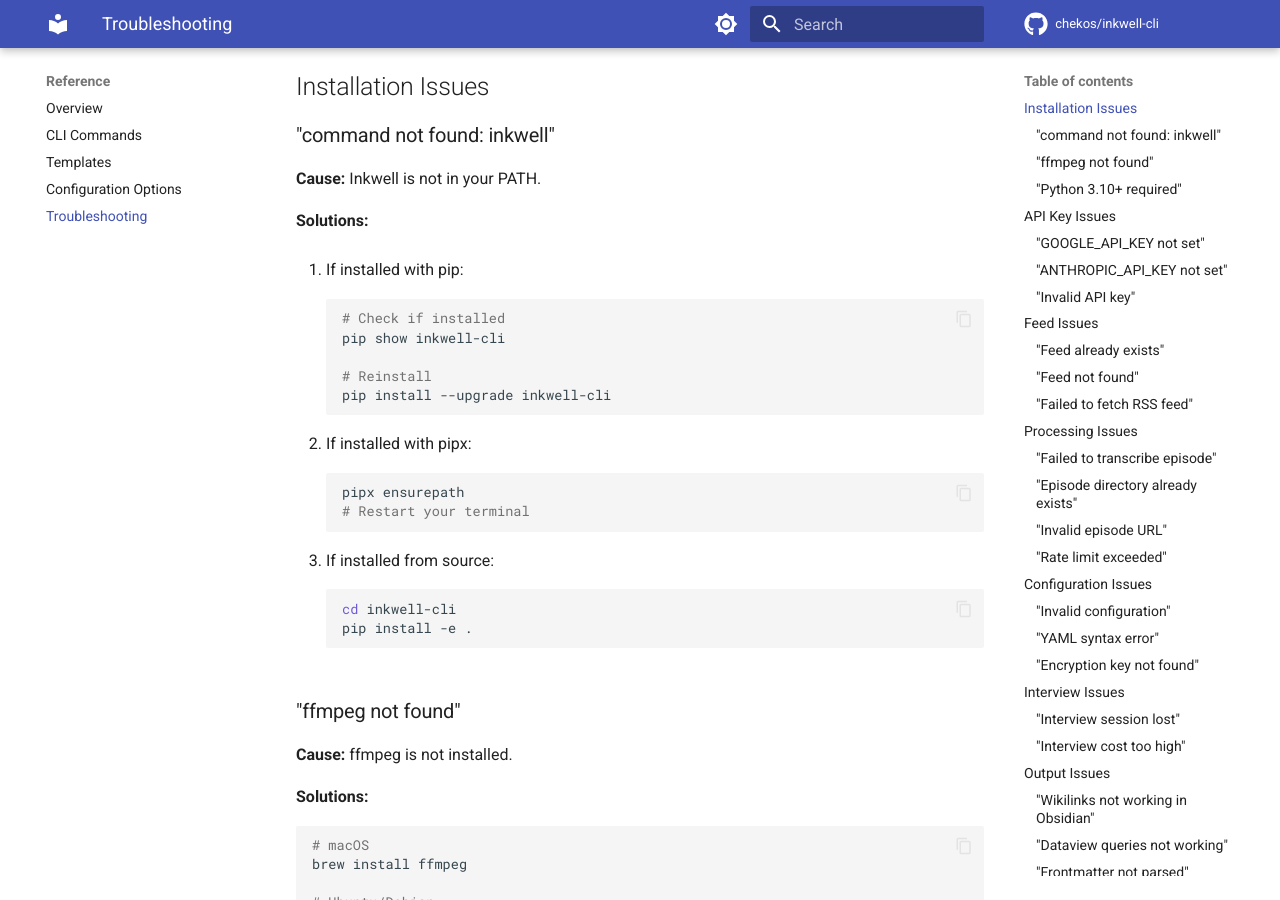
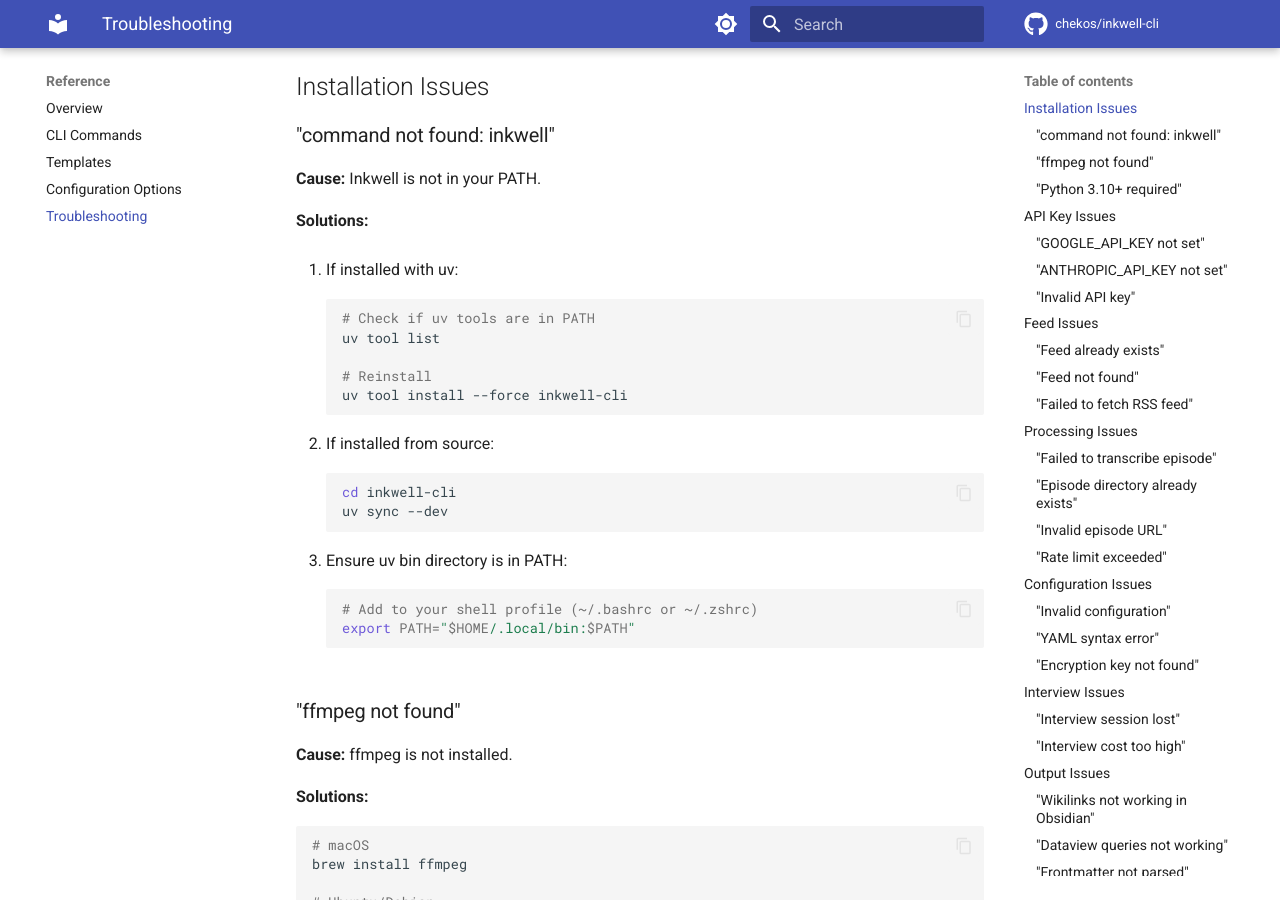
Before and after one commit to chekos/inkwell-cli, an MkDocs documentation site: the page built from docs/reference/troubleshooting.md, in a window 1280 px wide and 900 px high, scrolled down 250 px. Built offline with MkDocs 1.6.1 and Material for MkDocs 9.7.7, drawn with Linux system fonts in a browser that asks for light colours; comment, search, counter and statistics services are not loaded.

Commit message:
docs: Use uv instead of pip for installation instructions
Update all user-facing documentation to recommend uv as the primary
installation method. This signals the modernity of the package and
aligns with the project's use of uv for development.

- Update quick start commands to use `uv tool install`
- Add uv to requirements section
- Update troubleshooting guide for uv-based installations
- Keep pip as secondary alternative in installation.md

🤖 Generated with [Claude Code](https://claude.com/claude-code)

Co-Authored-By: Claude Opus 4.5 <noreply@anthropic.com>

````diff
--- a/docs/reference/troubleshooting.md
+++ b/docs/reference/troubleshooting.md
@@ -12,25 +12,25 @@ Common issues and their solutions.
 
 **Solutions:**
 
-1. If installed with pip:
+1. If installed with uv:
    ```bash
-   # Check if installed
-   pip show inkwell-cli
+   # Check if uv tools are in PATH
+   uv tool list
 
    # Reinstall
-   pip install --upgrade inkwell-cli
+   uv tool install --force inkwell-cli
    ```
 
-2. If installed with pipx:
+2. If installed from source:
    ```bash
-   pipx ensurepath
-   # Restart your terminal
+   cd inkwell-cli
+   uv sync --dev
    ```
 
-3. If installed from source:
+3. Ensure uv bin directory is in PATH:
    ```bash
-   cd inkwell-cli
-   pip install -e .
+   # Add to your shell profile (~/.bashrc or ~/.zshrc)
+   export PATH="$HOME/.local/bin:$PATH"
    ```
 
 ### "ffmpeg not found"
````
Also changed, not shown: docs/getting-started/index.md (+2 -1 lines), docs/getting-started/installation.md (+13 -9 lines), docs/getting-started/quickstart.md (+1 -1 lines), docs/index.md (+2 -2 lines).
